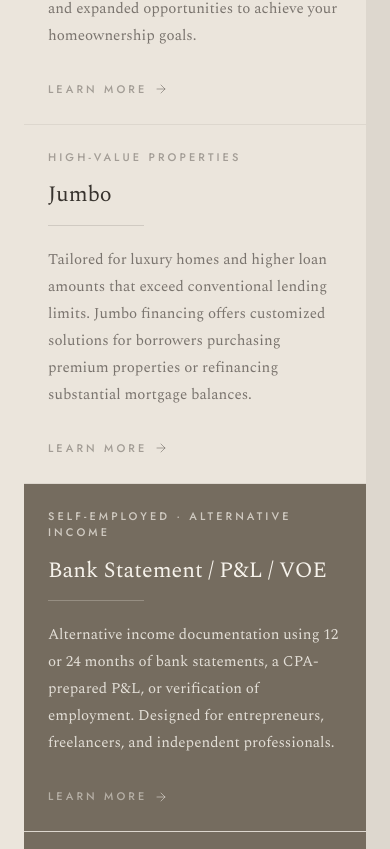
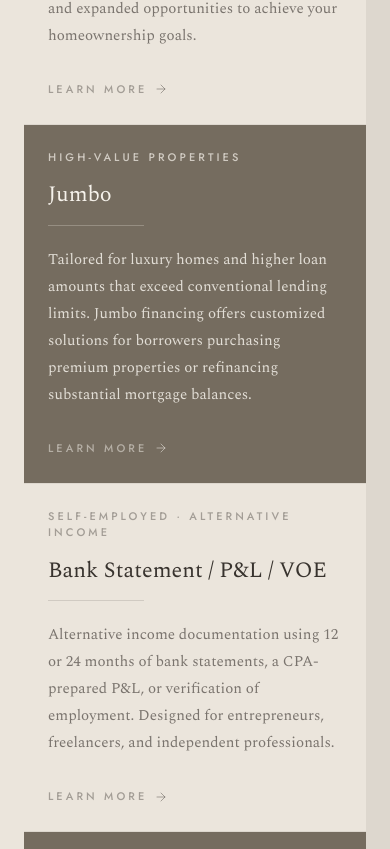
Before and after one commit to jenncko/koast-capital, a Next.js app: page / in a window 390 px wide. Shown: the part 10595-11444 px from the top of the page. Built offline with nearby package versions, Linux system fonts and the light colour scheme.

Commit message:
Update mobile loan program card colors

```diff
--- a/components/LoanPrograms.tsx
+++ b/components/LoanPrograms.tsx
@@ -102,7 +102,9 @@ export default function LoanPrograms() {
           className="w-full lg:flex-1 grid grid-cols-1 md:grid-cols-2 gap-px"
           style={{ backgroundColor: 'rgba(56,51,46,0.08)', paddingRight: INSET }}
         >
-          {programs.map((prog, i) => (
+          {programs.map((prog, i) => {
+            const mobileDark = i % 2 === 0
+            return (
               <motion.div
                 key={prog.name}
                 initial={{ opacity: 0 }}
@@ -113,29 +115,34 @@ export default function LoanPrograms() {
                   ? '0 8px 32px rgba(56,51,46,0.28)'
                   : '0 8px 32px rgba(56,51,46,0.08)'
                 }}
-              style={{ backgroundColor: prog.dark ? '#756C5F' : '#EBE5DC' }}
-              className="relative p-6 xl:p-8 group transition-shadow duration-300 cursor-default"
+                className={`relative p-6 xl:p-8 group transition-shadow duration-300 cursor-default
+                  ${mobileDark ? 'max-lg:bg-stone' : 'max-lg:bg-sand'}
+                  ${prog.dark ? 'lg:bg-stone' : 'lg:bg-sand'}`}
               >
-              <p className={`eyebrow mb-4 ${prog.dark ? 'text-cream/70' : 'text-charcoal/40'}`}>
+                <p className={`eyebrow mb-4
+                  ${mobileDark ? 'max-lg:text-cream/70' : 'max-lg:text-charcoal/40'}
+                  ${prog.dark ? 'lg:text-cream/70' : 'lg:text-charcoal/40'}`}>
                   {prog.tag}
                 </p>
 
                 <h3
-                className={`font-serif font-light leading-tight mb-4 ${
-                  prog.dark ? 'text-cream' : 'text-charcoal'
-                }`}
+                  className={`font-serif font-light leading-tight mb-4
+                    ${mobileDark ? 'max-lg:text-cream' : 'max-lg:text-charcoal'}
+                    ${prog.dark ? 'lg:text-cream' : 'lg:text-charcoal'}`}
                   style={{ fontSize: 'clamp(22px, 2.5vw, 30px)' }}
                 >
                   {prog.name}
                   {'line2' in prog && prog.line2 && <><br />{prog.line2}</>}
                 </h3>
 
-              <div className={`w-24 h-px mb-5 ${prog.dark ? 'bg-cream/25' : 'bg-charcoal/15'}`} />
+                <div className={`w-24 h-px mb-5
+                  ${mobileDark ? 'max-lg:bg-cream/25' : 'max-lg:bg-charcoal/15'}
+                  ${prog.dark ? 'lg:bg-cream/25' : 'lg:bg-charcoal/15'}`} />
 
                 <p
-                className={`font-serif font-light ${
-                  prog.dark ? 'text-cream/85' : 'text-mid'
-                }`}
+                  className={`font-serif font-light
+                    ${mobileDark ? 'max-lg:text-cream/85' : 'max-lg:text-mid'}
+                    ${prog.dark ? 'lg:text-cream/85' : 'lg:text-mid'}`}
                   style={{ fontSize: '15px', lineHeight: '1.8' }}
                 >
                   {prog.body}
@@ -143,11 +150,9 @@ export default function LoanPrograms() {
 
                 <a
                   href="#book"
-                className={`mt-8 inline-flex items-center gap-2 eyebrow transition-colors duration-200 ${
-                  prog.dark
-                    ? 'text-cream/50 hover:text-cream'
-                    : 'text-charcoal/40 hover:text-charcoal'
-                }`}
+                  className={`mt-8 inline-flex items-center gap-2 eyebrow transition-colors duration-200
+                    ${mobileDark ? 'max-lg:text-cream/50 max-lg:hover:text-cream' : 'max-lg:text-charcoal/40 max-lg:hover:text-charcoal'}
+                    ${prog.dark ? 'lg:text-cream/50 lg:hover:text-cream' : 'lg:text-charcoal/40 lg:hover:text-charcoal'}`}
                 >
                   Learn More
                   <svg
@@ -159,7 +164,8 @@ export default function LoanPrograms() {
                   </svg>
                 </a>
               </motion.div>
-          ))}
+            )
+          })}
         </div>
 
       </div>
--- a/tailwind.config.ts
+++ b/tailwind.config.ts
@@ -19,6 +19,8 @@ const config: Config = {
         charcoal: '#38332E',
         mid: '#7A746E',
         light: '#B0AAA3',
+        stone: '#756C5F',
+        sand: '#EBE5DC',
       },
       fontFamily: {
         serif: ['var(--font-cormorant)', 'Georgia', 'serif'],
```
Lines whose indentation alone changed are shown as unchanged.
